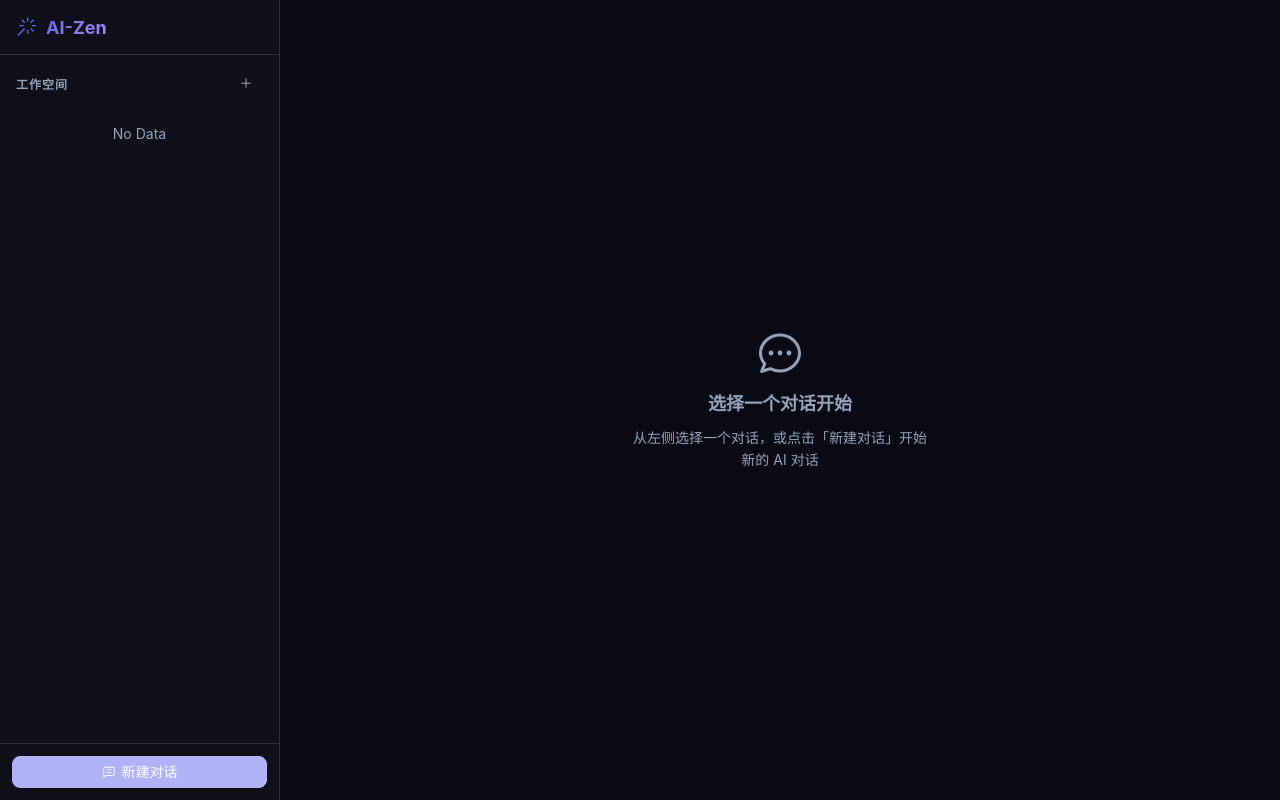
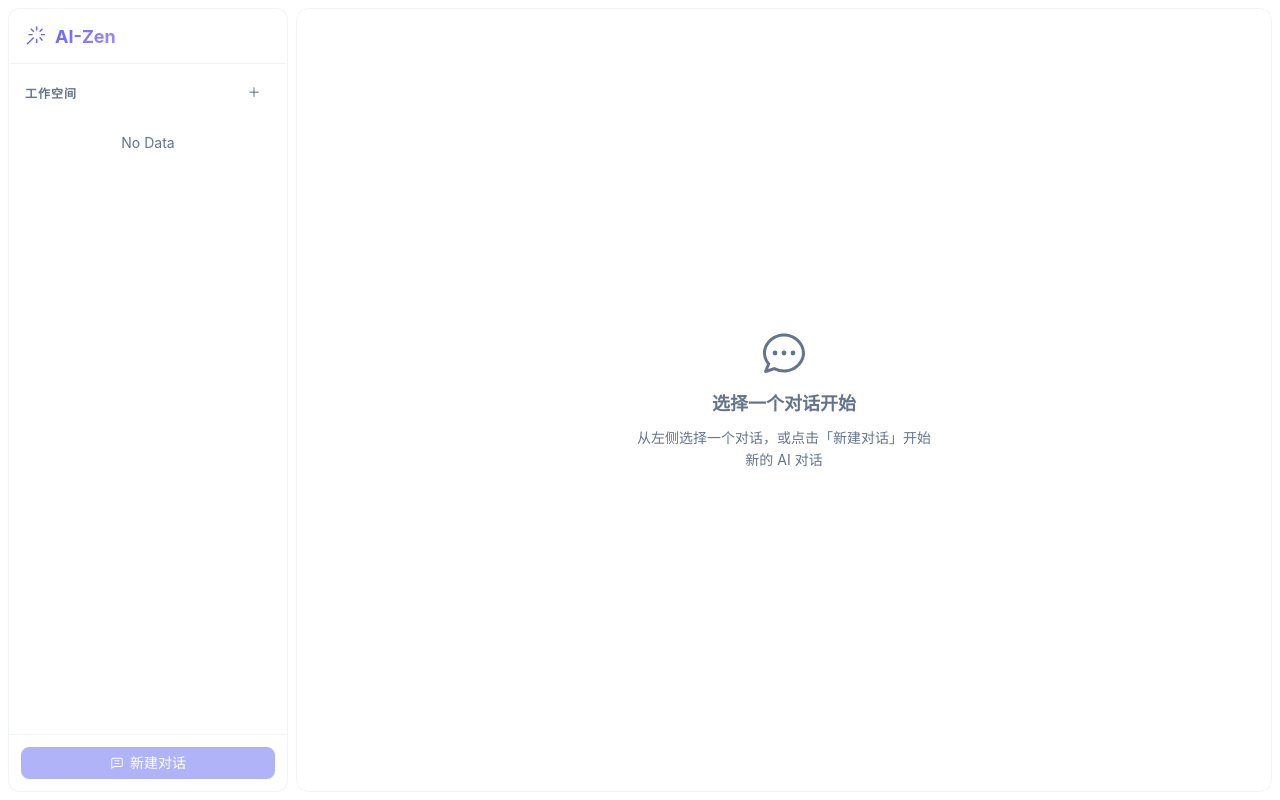
Before and after one commit to ai-zen/desktop, a Vue app in the folder packages/render/: page / in a window 1280 px wide. Built offline with nearby package versions, Linux system fonts and the light colour scheme.

Commit message:
feat: Windows Mica 云母效果 + 玻璃质感悬浮卡片布局

```diff
--- a/packages/render/src/App.vue
+++ b/packages/render/src/App.vue
@@ -16,6 +16,8 @@ import ChatPanel from "./components/ChatPanel.vue";
 .app-container {
   height: 100vh;
   overflow: hidden;
+  padding: 8px;
+  gap: 8px;
 }
 
 .main-area {
@@ -23,5 +25,6 @@ import ChatPanel from "./components/ChatPanel.vue";
   display: flex;
   flex-direction: column;
   overflow: hidden;
+  border-radius: 12px;
 }
 </style>
--- a/packages/render/src/components/ChatPanel.vue
+++ b/packages/render/src/components/ChatPanel.vue
@@ -244,6 +244,9 @@ watch(activeConversationId, async (newId) => {
   flex-direction: column;
   height: 100%;
   background-color: var(--el-bg-color-page);
+  border: 1px solid var(--el-border-color);
+  border-radius: 12px;
+  overflow: hidden;
 }
 
 // ==================== 空状态 ====================
--- a/packages/render/src/components/Sidebar.vue
+++ b/packages/render/src/components/Sidebar.vue
@@ -203,8 +203,10 @@ onMounted(() => {
   display: flex;
   flex-direction: column;
   background-color: var(--el-bg-color);
-  border-right: 1px solid var(--el-border-color);
+  border: 1px solid var(--el-border-color);
+  border-radius: 12px;
   user-select: none;
+  overflow: hidden;
 }
 
 .sidebar-header {
--- a/packages/render/src/styles/element-variables.scss
+++ b/packages/render/src/styles/element-variables.scss
@@ -1,15 +1,14 @@
 /**
  * AI-Zen Desktop — Element Plus 定制主题
  *
- * 深色科技风，适合 AI 工作台产品调性。
- * 覆盖 Element Plus 的 SCSS 变量实现主色调定制，
- * 再通过 CSS 变量做运行时微调。
+ * 支持系统明暗主题自动切换（prefers-color-scheme）。
+ * 浅色：明亮清爽，适合日常办公；
+ * 深色：科技感，适合专注创作。
  */
 
 @use "sass:color";
 
-// ==================== 主色调 ====================
-// AI 科技蓝 + 紫色点缀
+// ==================== 主色调（明暗通用） ====================
 $colors: (
   "primary": #6366f1,    // 靛蓝紫 — 主色
   "success": #22d3ee,    // 青色
@@ -18,12 +17,10 @@ $colors: (
   "info":    #64748b,    // 石板灰
 );
 
-// 将颜色转为 CSS 变量（用于运行时覆盖）
+// ==================== 浅色主题（默认） ====================
 :root {
   @each $type, $color in $colors {
     --el-color-#{$type}: #{$color};
-
-    // 浅色变体（用于 hover、轻量背景等）
     --el-color-#{$type}-light-3: #{color.mix(white, $color, 30%)};
     --el-color-#{$type}-light-5: #{color.mix(white, $color, 50%)};
     --el-color-#{$type}-light-7: #{color.mix(white, $color, 70%)};
@@ -32,46 +29,116 @@ $colors: (
     --el-color-#{$type}-dark-2: #{color.mix(black, $color, 20%)};
   }
 
-  // ==================== 背景 & 文字 ====================
-  --el-bg-color: #0f0f1a;
-  --el-bg-color-overlay: #1a1a2e;
-  --el-bg-color-page: #0a0a14;
-  --el-text-color-primary: #e2e8f0;
-  --el-text-color-regular: #cbd5e1;
-  --el-text-color-secondary: #94a3b8;
-  --el-text-color-placeholder: #64748b;
-  --el-border-color: #2d2d44;
-  --el-border-color-light: #1e1e32;
-  --el-border-color-lighter: #18182a;
-  --el-border-color-extra-light: #141425;
+  // 背景 & 文字（高透明，充分透出 Mica 效果）
+  --el-bg-color: rgba(255, 255, 255, 0.20);
+  --el-bg-color-overlay: rgba(248, 250, 252, 0.35);
+  --el-bg-color-page: transparent;
+  --el-text-color-primary: #0f172a;
+  --el-text-color-regular: #334155;
+  --el-text-color-secondary: #64748b;
+  --el-text-color-placeholder: #94a3b8;
 
-  // ==================== 填充 ====================
-  --el-fill-color: #1a1a2e;
-  --el-fill-color-light: #1e1e32;
-  --el-fill-color-lighter: #22223a;
-  --el-fill-color-blank: #0f0f1a;
+  // 边框
+  --el-border-color: rgba(226, 232, 240, 0.5);
+  --el-border-color-light: rgba(238, 242, 246, 0.35);
+  --el-border-color-lighter: rgba(241, 245, 249, 0.25);
+  --el-border-color-extra-light: rgba(248, 250, 252, 0.15);
 
-  // ==================== 其他 ====================
+  // 填充
+  --el-fill-color: rgba(241, 245, 249, 0.12);
+  --el-fill-color-light: rgba(248, 250, 252, 0.10);
+  --el-fill-color-lighter: rgba(250, 252, 255, 0.08);
+  --el-fill-color-blank: rgba(255, 255, 255, 0.15);
+
+  // 覆盖 Element Plus 组件背景
+  --el-dialog-bg-color: var(--el-bg-color-overlay);
+  --el-popup-bg-color: var(--el-bg-color-overlay);
+  --el-dropdown-menu-bg-color: var(--el-bg-color-overlay);
+  --el-select-dropdown-bg-color: var(--el-bg-color-overlay);
+  --el-input-bg-color: rgba(255, 255, 255, 0.12);
+  --el-input-focus-bg-color: rgba(255, 255, 255, 0.20);
+  --el-input-hover-border-color: var(--el-color-primary);
+  --el-table-bg-color: var(--el-fill-color-blank);
+  --el-table-tr-bg-color: transparent;
+  --el-table-header-bg-color: var(--el-fill-color-light);
+  --el-menu-bg-color: transparent;
+  --el-menu-hover-bg-color: var(--el-fill-color);
+  --el-card-bg-color: var(--el-bg-color-overlay);
+  --el-tag-bg-color: var(--el-fill-color);
+  --el-message-bg-color: var(--el-bg-color-overlay);
+  --el-notification-bg-color: var(--el-bg-color-overlay);
+
+  // 其他
   --el-border-radius-base: 8px;
   --el-border-radius-small: 6px;
   --el-font-size-base: 14px;
   --el-font-size-small: 13px;
   --el-font-size-large: 16px;
 
-  // ==================== 遮罩 & 阴影 ====================
-  --el-mask-color: rgba(0, 0, 0, 0.6);
-  --el-box-shadow: 0 4px 16px rgba(0, 0, 0, 0.3);
-  --el-box-shadow-light: 0 2px 8px rgba(0, 0, 0, 0.2);
+  // 遮罩 & 阴影
+  --el-mask-color: rgba(0, 0, 0, 0.3);
+  --el-box-shadow: 0 4px 16px rgba(0, 0, 0, 0.08);
+  --el-box-shadow-light: 0 2px 8px rgba(0, 0, 0, 0.05);
 }
 
-// ==================== 全局样式微调 ====================
+// ==================== 深色主题（跟随系统） ====================
+@media (prefers-color-scheme: dark) {
+  :root {
+    // 背景 & 文字（高透明，充分透出 Mica 效果）
+    --el-bg-color: rgba(15, 15, 26, 0.20);
+    --el-bg-color-overlay: rgba(26, 26, 46, 0.35);
+    --el-bg-color-page: transparent;
+    --el-text-color-primary: #e2e8f0;
+    --el-text-color-regular: #cbd5e1;
+    --el-text-color-secondary: #94a3b8;
+    --el-text-color-placeholder: #64748b;
+
+    // 边框
+    --el-border-color: rgba(45, 45, 68, 0.5);
+    --el-border-color-light: rgba(30, 30, 50, 0.35);
+    --el-border-color-lighter: rgba(24, 24, 42, 0.25);
+    --el-border-color-extra-light: rgba(20, 20, 37, 0.15);
+
+    // 填充
+    --el-fill-color: rgba(26, 26, 46, 0.12);
+    --el-fill-color-light: rgba(30, 30, 50, 0.10);
+    --el-fill-color-lighter: rgba(34, 34, 58, 0.08);
+    --el-fill-color-blank: rgba(15, 15, 26, 0.15);
+
+    // 覆盖 Element Plus 组件背景
+    --el-dialog-bg-color: var(--el-bg-color-overlay);
+    --el-popup-bg-color: var(--el-bg-color-overlay);
+    --el-dropdown-menu-bg-color: var(--el-bg-color-overlay);
+    --el-select-dropdown-bg-color: var(--el-bg-color-overlay);
+    --el-input-bg-color: rgba(15, 15, 26, 0.12);
+    --el-input-focus-bg-color: rgba(15, 15, 26, 0.20);
+    --el-input-hover-border-color: var(--el-color-primary);
+    --el-table-bg-color: var(--el-fill-color-blank);
+    --el-table-tr-bg-color: transparent;
+    --el-table-header-bg-color: var(--el-fill-color-light);
+    --el-menu-bg-color: transparent;
+    --el-menu-hover-bg-color: var(--el-fill-color);
+    --el-card-bg-color: var(--el-bg-color-overlay);
+    --el-tag-bg-color: var(--el-fill-color);
+    --el-message-bg-color: var(--el-bg-color-overlay);
+    --el-notification-bg-color: var(--el-bg-color-overlay);
+
+    // 遮罩 & 阴影
+    --el-mask-color: rgba(0, 0, 0, 0.5);
+    --el-box-shadow: 0 4px 16px rgba(0, 0, 0, 0.3);
+    --el-box-shadow-light: 0 2px 8px rgba(0, 0, 0, 0.2);
+  }
+}
+
+// ==================== 全局样式 ====================
 html, body, #app {
   height: 100%;
   margin: 0;
   padding: 0;
-  background-color: var(--el-bg-color-page);
+  background-color: transparent;
   color: var(--el-text-color-primary);
   font-family: -apple-system, BlinkMacSystemFont, "Segoe UI", Roboto, "Noto Sans SC", sans-serif;
+  transition: background-color 0.3s ease, color 0.3s ease;
 }
 
 // 滚动条美化
```
Also changed, not shown: packages/main/src/main.ts (+6 -2 lines).
